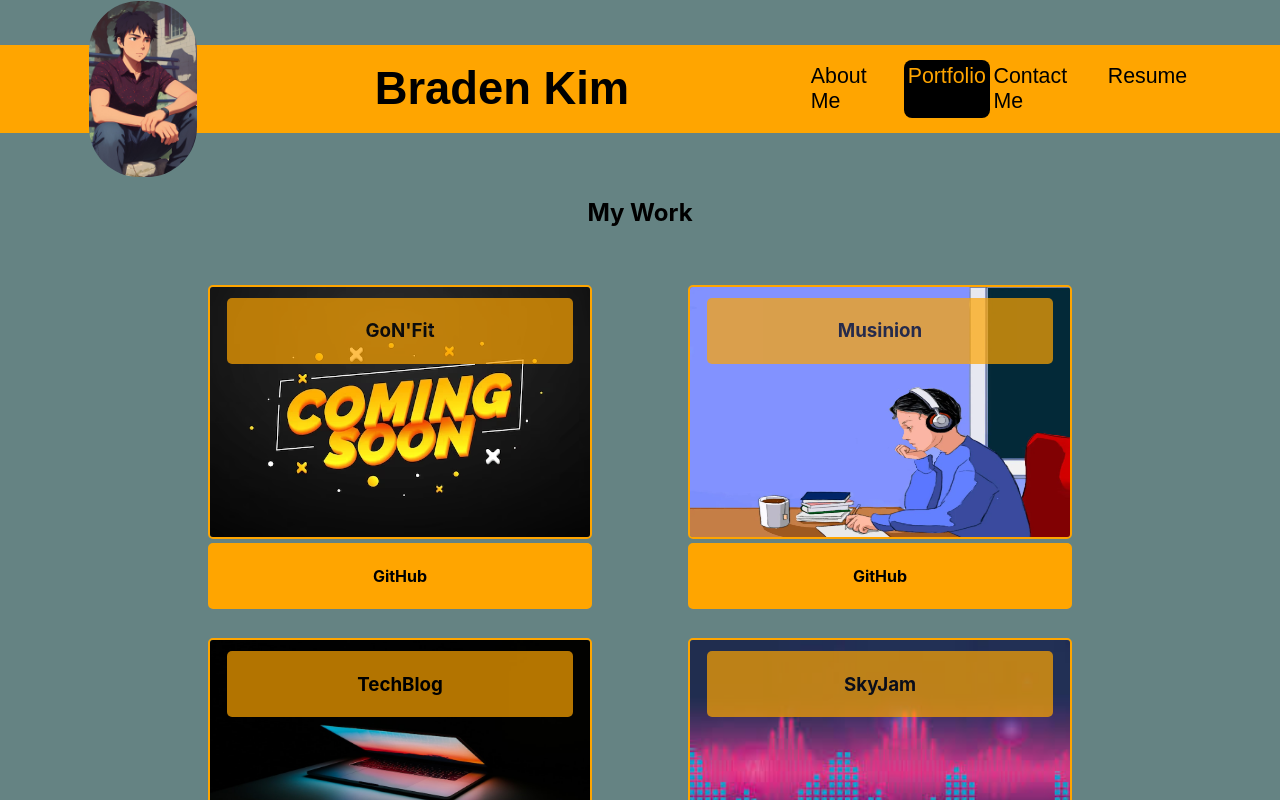
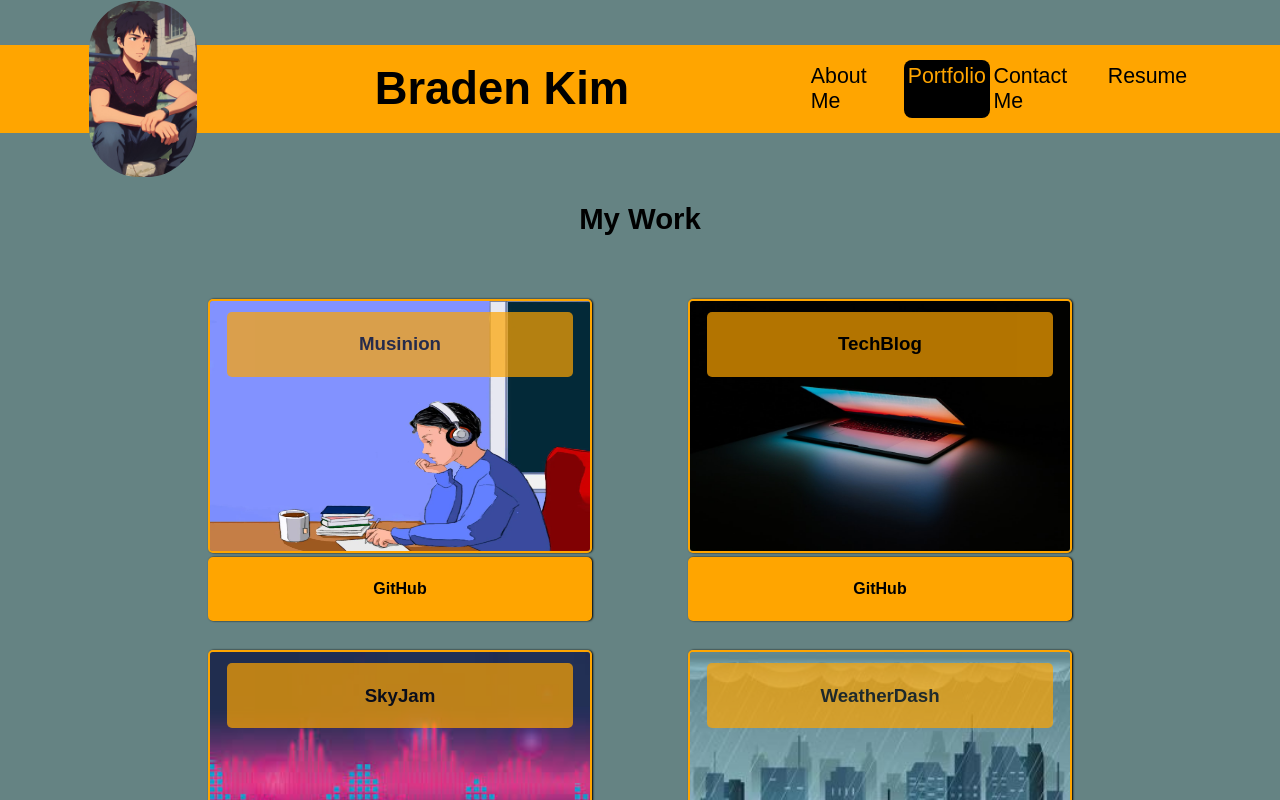
Before and after one commit to BradenKim22/React-Portfolio, a React (Create React App) app: page / in a window 1280 px wide. Both pictures are taken after a click on the link "Portfolio". Shown: the top 800 px of the page. Built offline with nearby package versions, Linux system fonts and the light colour scheme.

Commit message:
completed the mvp for portfolio section

```diff
--- a/src/components/Header.js
+++ b/src/components/Header.js
@@ -1,4 +1,4 @@
-import React, { useState } from "react";
+import React from "react";
 import profileImage from "./assets/profile-image.png";
 
 export default function Header({handleLinkClick, selectedLink}) {
--- a/src/components/sections/portfolio.js
+++ b/src/components/sections/portfolio.js
@@ -11,6 +11,10 @@ import ReadmeGen from "../assets/readmegen.png";
 import ComingSoon from "../assets/comingsoon.png";
 
 const styles = {
+  mywork: {
+    fontFamily: "sans-serif",
+    fontSize: "22pt"
+  },
   portfolioMain: {
     display: "flex",
     flexDirection: "column",
@@ -32,14 +36,15 @@ const styles = {
   },
   deployedBox: {
     position: "relative",
-    textAlign: "center",
+    textAlign: "center"
   },
   githubBox: {
     border: "2px solid orange",
     borderRadius: "5px",
     textAlign: "center",
     textDecoration: "none",
-    backgroundColor: "orange"
+    backgroundColor: "orange",
+    boxShadow: '1px 0 2px black'
   },
   descriptionBox: {
     position: "absolute",
@@ -52,27 +57,23 @@ const styles = {
     padding: "3px"
   },
   projectTitle: {
+    fontFamily: "sans-serif",
     color: "black"
   },
   projectText: {
+    fontFamily: "sans-serif",
     color: "black"
   },
   projectImage: {
     height: "250px",
     width: "380px",
     border: "2px solid orange",
-    borderRadius: "5px"
+    borderRadius: "5px",
+    boxShadow: '1px 0 2px black'
   },
 }
 
 const projects = [
-  {
-    title: "GoN'Fit",
-    description: "Coming Soon",
-    image: ComingSoon,
-    deployed: "comingsoon",
-    github: "comingsoon"
-  },
   {
     title: "Musinion",
     description: "Social media platform to read and post reviews about albums",
@@ -129,6 +130,20 @@ const projects = [
     deployed: "https://app.screencastify.com/manage/videos/6a32j7MUZwEHPaj6BMtB",
     github: "https://github.com/BradenKim22/node-more-please"
   },
+  {
+    title: "GoN'Fit",
+    description: "Coming Soon",
+    image: ComingSoon,
+    deployed: "comingsoon",
+    github: "comingsoon"
+  },
+  // {
+  //   title: "KidsCookie Co.",
+  //   description: "Coming Soon",
+  //   image: ComingSoon,
+  //   deployed: "comingsoon",
+  //   github: "comingsoon"
+  // },
 ]
 
 // Basic uploading pictures and viewing them on the front end.
@@ -150,7 +165,7 @@ export default function Portfolio() {
 
   return (
     <main style={styles.portfolioMain}>
-      <h2>My Work</h2>
+      <h2 style={styles.mywork}>My Work</h2>
       <section style={styles.projectContainer}>
         {projectData}
       </section>
```
